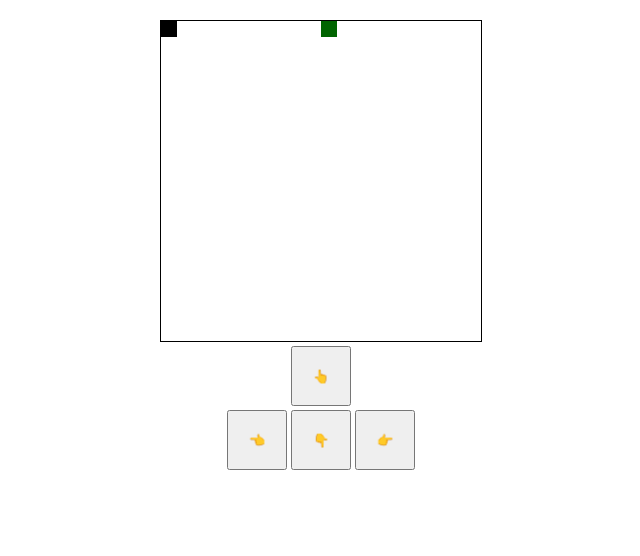
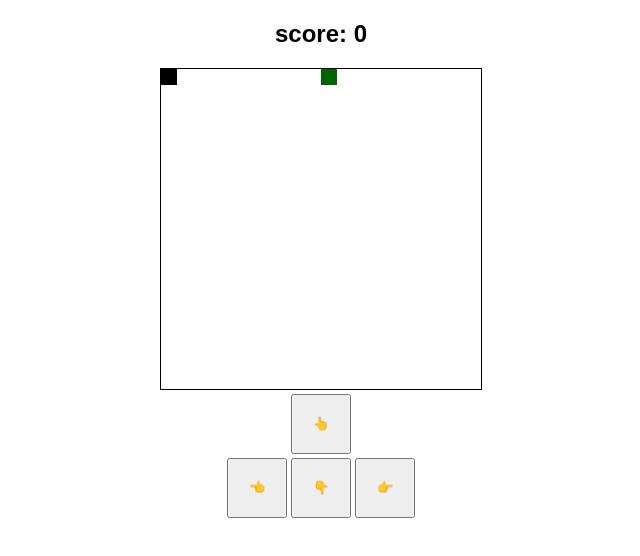
Before and after one commit to oooluiz/snake-game, a plain HTML site: page index.html in a window 1280 px wide. Shown: the whole page, without its empty margins (319-959 px from the left). Drawn offline with nearby package versions, Linux system fonts and the light colour scheme.

Commit message:
Added score counter

```diff
--- a/index.html
+++ b/index.html
@@ -8,16 +8,17 @@
   <style>
     body {
       font-family: sans-serif;
-      margin: 0;
-      padding: 20px;
+      margin: 0px;
+      padding: 0px;
     }
   </style>
 </head>
 <body>
   <center>
 
+    <h2 id=score>score: 0</h2>
     <canvas width=320px height=320px id=canvas>
-
+    sorry, but your browser do not support canvas.
     </canvas>
 
     <div class=buttons>
--- a/public/script.js
+++ b/public/script.js
@@ -1,10 +1,11 @@
 const canvas = document.getElementById('canvas')
 const ctx = canvas.getContext('2d')
 const cell_size = 16
+const SCORE = $('#score')
 // each pixel has 16 real pixels
 
 const snake = {
-  size: 1,
+  //size: 1,
   pos: [
     {x: 0, y: 0}
   ],
@@ -19,15 +20,6 @@ const snake = {
   },
 
   load: function(){
-
-    // TODO:
-    // fazer a cobra nao ir pra tras
-    // e nem pra frente se ela ja estiver indo
-    // acho q deu pra emtender
-    //
-
-    //if(this.past_direction == 'w' && this.direction == 's'){alert(this.past_direction)}
-
 
     let head = {...this.pos[0]}
     switch(this.direction)
@@ -55,7 +47,7 @@ const snake = {
     this.load_snake()
 
   },
-  score:1
+  score:0
 }
 /* the snake can walk only 20 pixels up and down
  * since the screen size ÷ 16 is 20 (320/16)
@@ -80,15 +72,16 @@ let apple = {
 
 function eat_or_die()
 {
-  if(snake.score == 2)
+  /*if(snake.score == 2)
   {
     console.dir(`${ snake.pos.slice(1) }`)
     console.dir(`${ snake.pos[0] }`)
-  }
+  }*/ // I don't know why I made this piece of code and I'm pretty sure that it doesn't do anything
 
   if(apple.pos.y == snake.pos[0].y && apple.pos.x == snake.pos[0].x) // if the snake eat the apple...
   {
     snake.score++
+    SCORE.text("score: "+snake.score)
     apple.reset_pos()
     snake.pos.push(apple.pos)
 //    snake.pos.push(apple.pos)
@@ -114,7 +107,7 @@ function eat_or_die()
 game_loop = setInterval(function(){
   if(eat_or_die()){
     clearInterval(game_loop)
-    alert("perdeu fi")
+    alert("you lost")
   }
   ctx.reset()
   snake.load()
```
Also changed, not shown: 1 other file.
